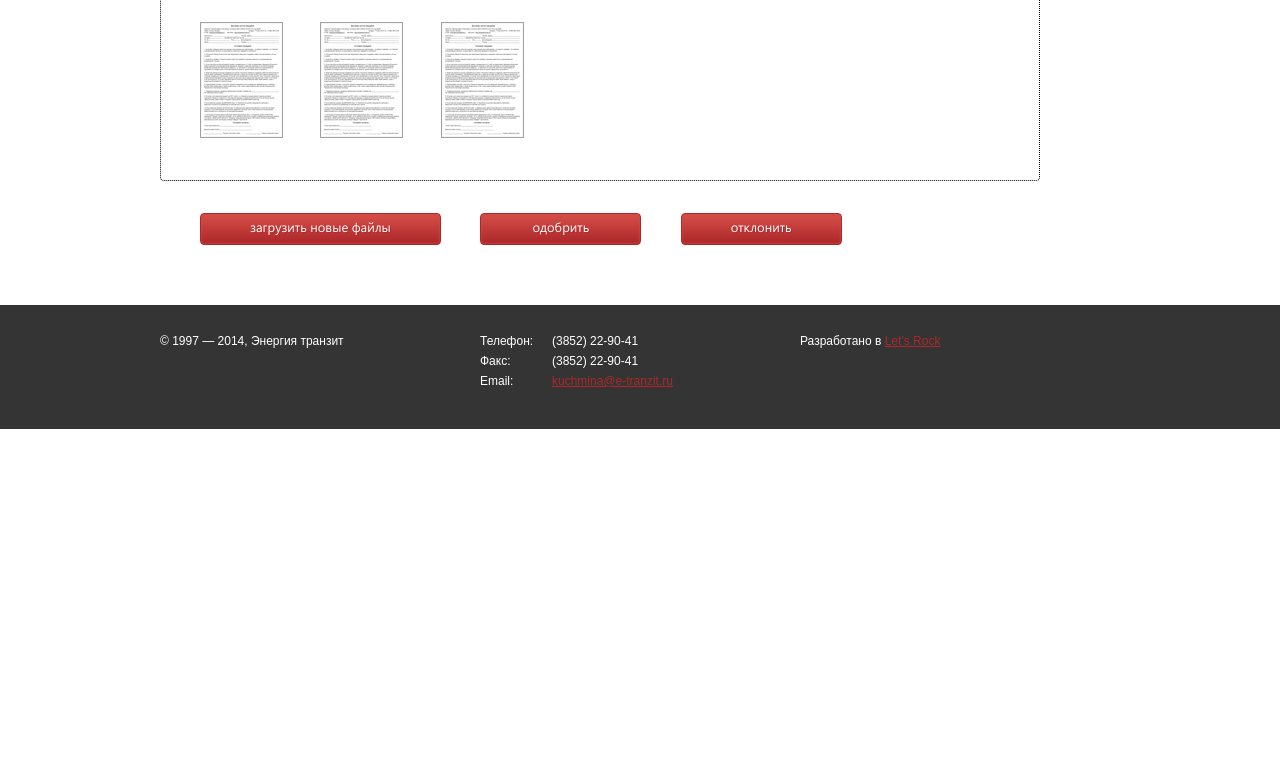
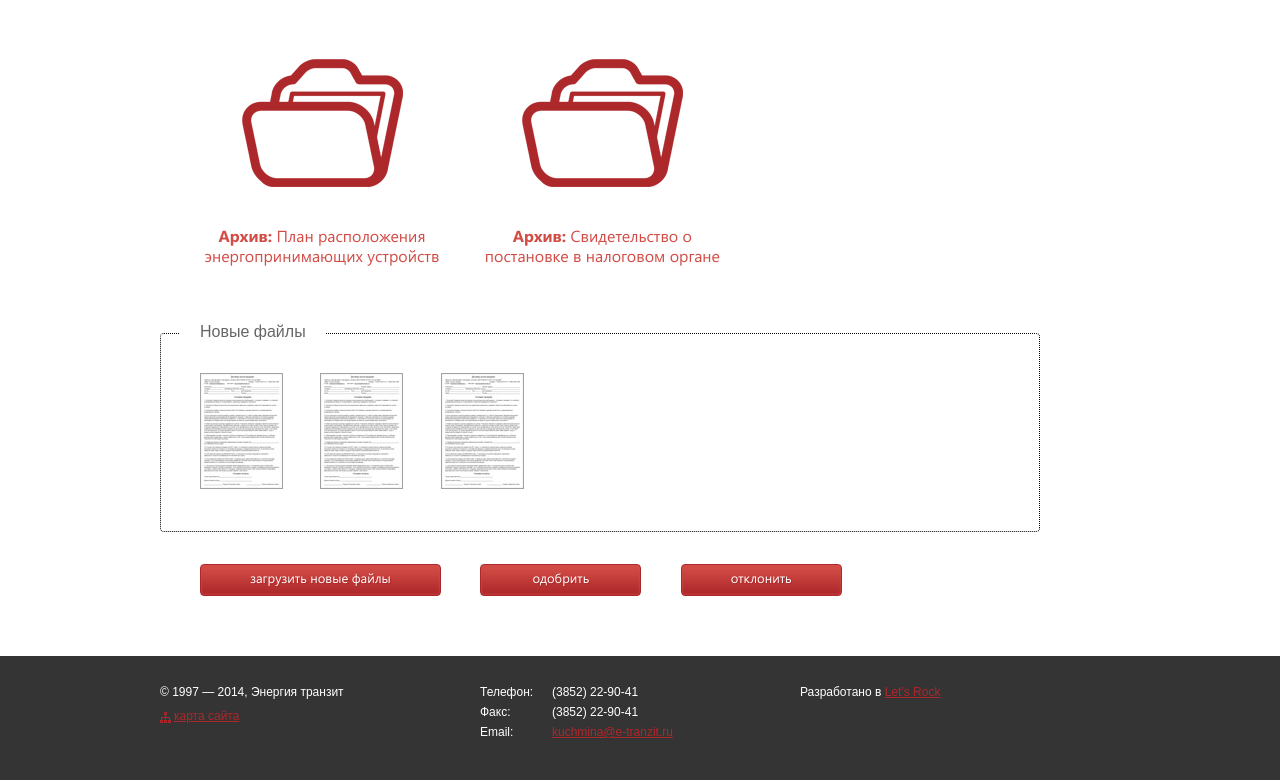
Before and after one commit to justdealman/entranzit, a plain HTML site: page zaiavka.html in a window 1280 px wide. Shown: the part 2007-2787 px from the top of the page. Before the commit the page ends 2436 px from the top, so only its background shows below. Drawn offline with Linux system fonts and the light colour scheme.

Commit message:
zaiavka page update

```diff
--- a/css/style.css
+++ b/css/style.css
@@ -747,6 +747,13 @@ button::-moz-focus-inner {
 	width:60px;
 	margin:0 12px 0 0;
 }
+.footer > div > p > span {
+	float:none;
+	width:auto;
+	padding:0 0 0 14px;
+	margin:4px 0 0;
+	background:url('../img/sitemap_icon.png') no-repeat left 6px;
+}
 .footer > div > div {
 	position:absolute;
 	top:26px;
@@ -1127,6 +1134,46 @@ button::-moz-focus-inner {
 .request .uploaded li a:hover p {
 	text-decoration:underline;
 }
+.request .folders {
+	margin:5px 0 41px;
+}
+.request .folders li {
+	display:inline-block;
+	width:244px;
+	text-align:center;
+	vertical-align:top;
+	margin:0 33px 26px 0;
+}
+.request .folders li a {
+	display:block;
+	text-decoration:none;
+}
+.request .folders li div {
+	position:relative;
+	width:244px;
+	height:172px;
+	margin:0 0 17px;
+}
+.request .folders li div img {
+	position:absolute;
+	top:0;
+	right:0;
+	bottom:0;
+	left:0;
+	max-width:244px;
+	max-height:172px;
+	margin:auto;
+}
+.request .folders li p {
+	color:#d34c46;
+	font-size:16px;
+	line-height:20px;
+	font-family:'Segoe UI', sans-serif;
+	margin:0;
+}
+.request .folders li a:hover p {
+	text-decoration:underline;
+}
 .request .new {
 	position:relative;
 	width:820px;
@@ -1275,6 +1322,34 @@ button::-moz-focus-inner {
 	height:32px;
 	background:url('../img/requestlist_remove_span.png') no-repeat center 8px;
 }
+.navigator {
+	clear:both;
+	overflow:hidden;
+	color:#ad282b;
+	font-size:12px;
+	line-height:15px;
+	font-family:'Segoe UI', sans-serif;
+	margin:0 40px 35px;
+}
+.navigator a {
+	color:#ad282b;
+}
+.navigator p {
+	float:left;
+	margin:0;
+}
+.navigator ul {
+	float:right;
+	margin:0;
+}
+.navigator ul li {
+	display:inline-block;
+	vertical-align:top;
+	margin:0 0 0 36px;
+}
+.navigator ul li:first-child {
+	margin-left:0;
+}
 
 /* Selectbox */
 
--- a/zaiavka.html
+++ b/zaiavka.html
@@ -34,6 +34,15 @@
 			</ul>
 		</div>
 		<div class="content">
+			<div class="navigator">
+				<p>← <a href="#">назад</a></p>
+				<ul>
+					<li><a href="#">Подать заявку</a></li>
+					<li><a href="#">Информация о поданых заявках</a></li>
+					<li><a href="#">Настройки</a></li>
+					<li><a href="#">Выход</a></li>
+				</ul>
+			</div>
 			<h1>Заявка № 00001 от 06.03.2014</h1>
 			<div class="request">
 				<p><span>Отправитель</span> <input type="text" value="Частное лицо" disabled></p>
@@ -113,6 +122,24 @@
 						</a>
 					</li>
 				</ul>
+				<ul class="folders">
+					<li>
+						<a href="#">
+							<div>
+								<img src="./img/folder_icon.png" width="161" height="128" alt="">
+							</div>
+							<p><strong>Архив:</strong> План расположения энергопринимающих устройств</p>
+						</a>
+					</li>
+					<li>
+						<a href="#">
+							<div>
+								<img src="./img/folder_icon.png" width="161" height="128" alt="">
+							</div>
+							<p><strong>Архив:</strong> Свидетельство о постановке в налоговом органе</p>
+						</a>
+					</li>
+				</ul>
 				<div class="new">
 					<h5>Новые файлы</h5>
 					<ul>
@@ -142,7 +169,7 @@
 	</div>
 	<div class="footer">
 		<div>
-			<p>© 1997 — 2014, Энергия транзит</p>
+			<p>© 1997 — 2014, Энергия транзит <span><a href="#">карта сайта</a></span></p>
 			<div>
 				<p><span>Телефон:</span> (3852) 22-90-41</p>
 				<p><span>Факс:</span> (3852) 22-90-41</p>
```
Also changed, not shown: img/folder_icon.png (added), img/sitemap_icon.png (added).
